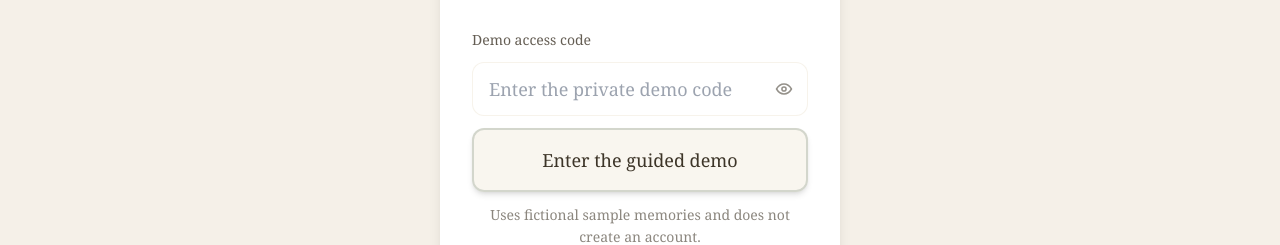
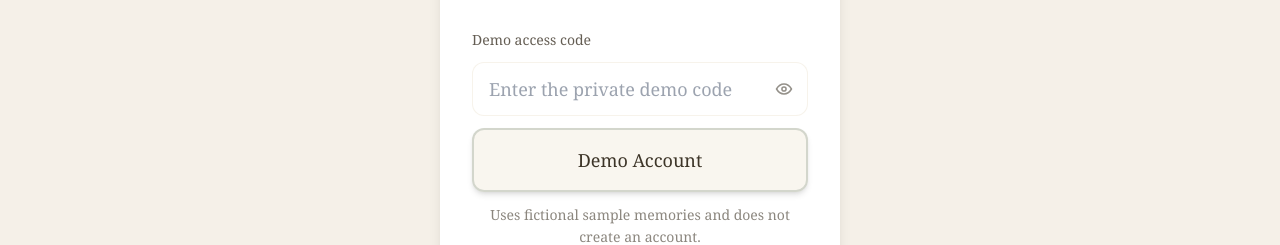
Before and after one commit to Arrrttyyyys/Mori, a Next.js app: page /auth in a window 1280 px wide. Shown: the part 940-1185 px from the top of the page. Built offline with nearby package versions, Linux system fonts and the light colour scheme; no server answers.

Commit message:
Rename guided demo button to Demo Account

```diff
--- a/app/api/auth/onboarding/route.ts
+++ b/app/api/auth/onboarding/route.ts
@@ -11,7 +11,7 @@ export async function POST(request: NextRequest) {
     const identity = await requireRequestIdentity(request);
     if (identity.mode !== "supabase") {
       return NextResponse.json(
-        { error: "The guided demo does not require account onboarding." },
+        { error: "The demo account does not require account onboarding." },
         { status: 400 },
       );
     }
--- a/app/auth/page.tsx
+++ b/app/auth/page.tsx
@@ -246,7 +246,7 @@ export default function Auth() {
             <div className="flex-1 border-t border-secondary/50"></div>
           </div>
 
-          {/* Guided demo */}
+          {/* Demo Account */}
           <div className="space-y-3">
             <label htmlFor="demo-code" className="block text-sm font-medium text-text/80">Demo access code</label>
             <div className="relative">
@@ -259,7 +259,7 @@ export default function Auth() {
               onClick={async () => { setError(''); setDemoSubmitting(true); const result = await enterDemo(demoCode); if (!result.ok) setError(result.error || 'Demo access is unavailable.'); setDemoSubmitting(false) }}
               className="w-full bg-secondary/40 border-2 border-primary/30 text-text py-4 rounded-xl hover:border-primary transition-colors duration-500 text-lg font-medium shadow-md"
             >
-              {demoSubmitting ? 'Checking access…' : 'Enter the guided demo'}
+              {demoSubmitting ? 'Checking access…' : 'Demo Account'}
             </button>
             <p className="text-center text-sm leading-relaxed text-text/60">Uses fictional sample memories and does not create an account.</p>
           </div>
```
